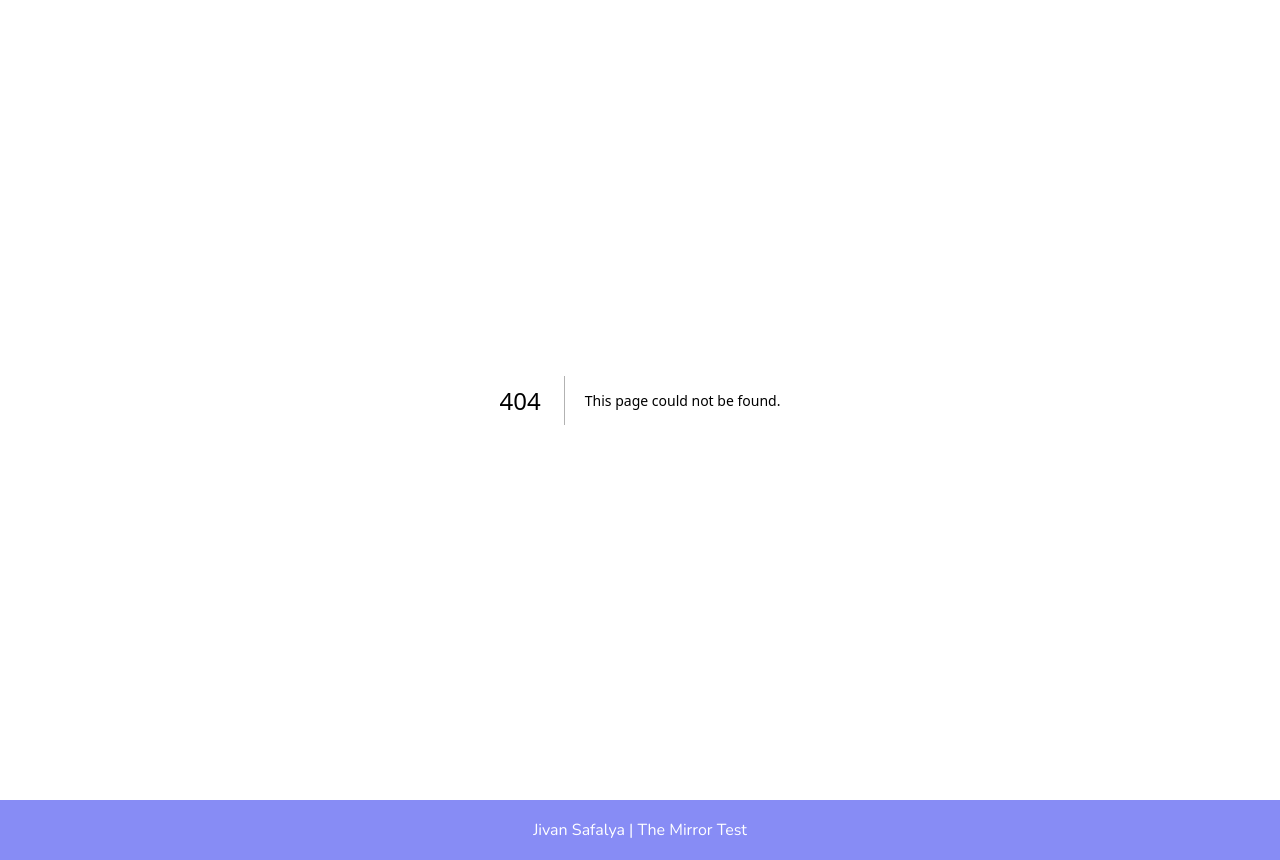
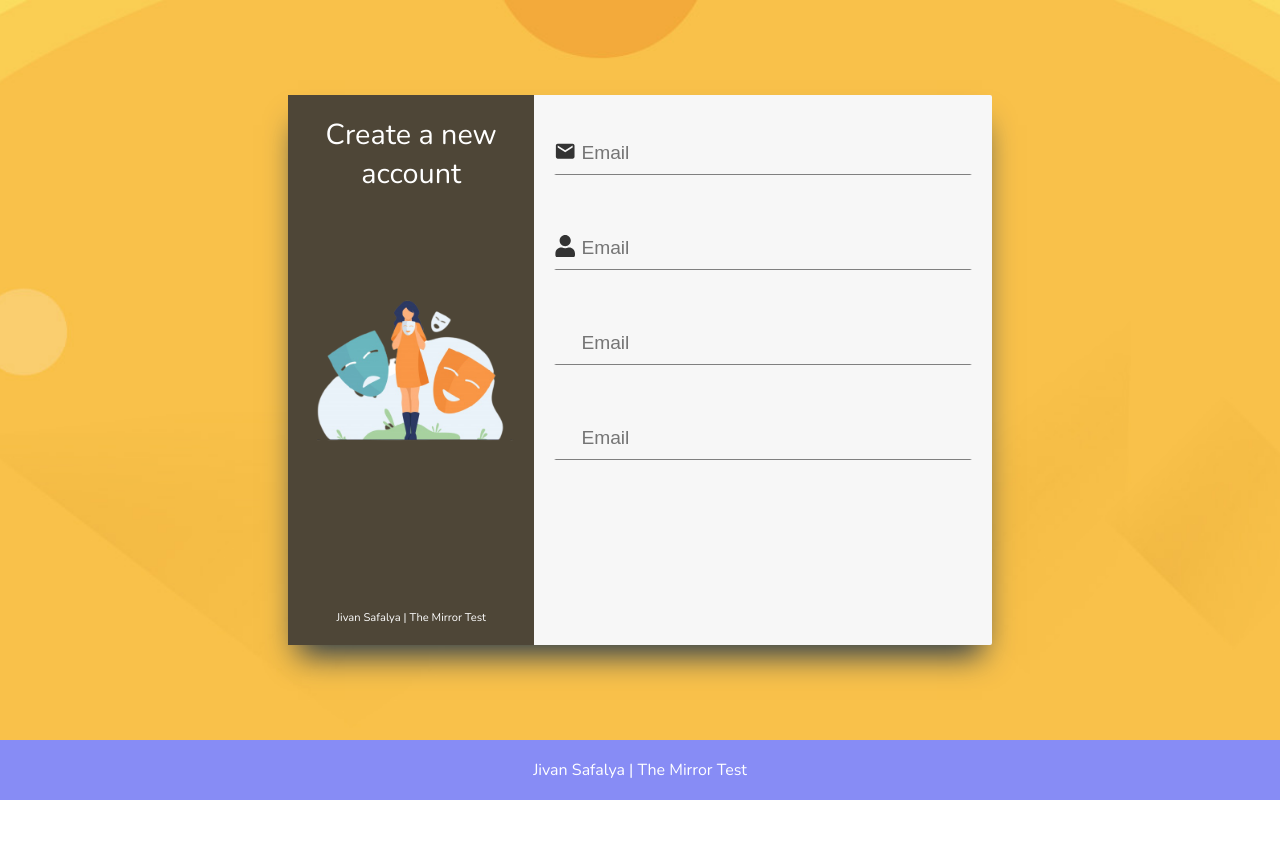
Before and after one commit to nehjoshi/The-Mirror-Test-Next, a Next.js app: page /register in a window 1280 px wide. Before the commit this address had no page. After the commit the page ends 800 px from the top, so only its background shows below. Built offline with nearby package versions, Linux system fonts and the light colour scheme.

Commit message:
Started sign up page

```diff
--- a/app/login/page.module.css
+++ b/app/login/page.module.css
@@ -42,6 +42,7 @@
     flex-direction: column;
     align-items: center;
     gap: 20px;
+    padding-bottom: 10px;
 }
 .title {
     text-align: center;
@@ -79,6 +80,16 @@
     background-color: #ddb033;
     transform: scale(1.05);
 }
+.forgot {
+    font-size: 0.8rem;
+    color: #333333;
+    cursor: pointer;
+}
+.or {
+    font-size: 1rem;
+    font-weight: bold;
+    color: #2694cf;
+}
 .googleBtn {
     width: 80%;
     height: 50px;
@@ -112,13 +123,14 @@
     color: #fff;
     background-color: rgb(80, 80, 237);
 }
-.forgot {
-    font-size: 0.8rem;
-    color: #333333;
-    cursor: pointer;
-}
+
 .error {
     color: rgb(193, 0, 0);
     cursor: default;
     font-size: 1rem;
 }
+.register {
+    color: #333333;
+    font-size: 1rem;
+    cursor: pointer;
+}
--- /dev/null
+++ b/app/register/page.jsx
@@ -0,0 +1,44 @@
+import Image from 'next/image';
+import styles from './page.module.css';
+import { MdEmail } from 'react-icons/md';
+import {FaUser} from 'react-icons/fa';
+
+const Register = () => {
+    return (
+        <div className={styles.container}>
+            <div className={styles.box}>
+                <div className={styles.boxLeft}>
+                    <p className={styles.heading}>Create a new account</p>
+                    <div className={styles.imgContainer}>
+                        <Image src="/emotions.png" alt="Register image" className={styles.img} fill={true} />
+                    </div>
+                    <div className={styles.footer}>
+                        <p>Jivan Safalya | The Mirror Test</p>
+                    </div>
+                </div>
+                <div className={styles.boxRight}>
+                    <div className={styles.formContainer}>
+                        <div className={styles.formItem}>
+                            <MdEmail className={styles.icon} />
+                            <input type="text" placeholder="Email" className={styles.input} />
+                        </div>
+                        <div className={styles.formItem}>
+                            <FaUser className={styles.icon} />
+                            <input type="text" placeholder="Email" className={styles.input} />
+                        </div>
+                        <div className={styles.formItem}>
+                            {/* <MdOutlineEmail className={styles.icon} /> */}
+                            <input type="text" placeholder="Email" className={styles.input} />
+                        </div>
+                        <div className={styles.formItem}>
+                            {/* <MdOutlineEmail className={styles.icon} /> */}
+                            <input type="text" placeholder="Email" className={styles.input} />
+                        </div>
+                    </div>
+                </div>
+            </div>
+        </div>
+    )
+}
+
+export default Register
--- /dev/null
+++ b/app/register/page.module.css
@@ -0,0 +1,97 @@
+.container {
+    height: calc(100vh - 60px);
+    background: url('/background.jpg');
+    background-size: cover;
+    background-position: center;
+    background-repeat: no-repeat;
+    display: flex;
+    justify-content: center;
+    align-items: center;
+}
+
+.box {
+    min-height: 550px;
+    width: 55%;
+    display: flex;
+    justify-content: space-evenly;
+    background-color: #f7f7f7;
+    border-radius: 2px;
+    color: #333333;
+    box-shadow: rgb(38, 57, 77) 0px 20px 30px -10px;
+    position: relative;
+}
+
+.boxLeft {
+    width: 35%;
+    background: #4E4637;
+    position: relative;
+    display: flex;
+    flex-direction: column;
+    align-items: center;
+}
+
+.heading {
+    font-size: 1.8rem;
+    text-align: center;
+    margin-top: 20px;
+    color: #fff;
+}
+
+.imgContainer {
+    height: 15vh;
+    margin-top: 60px;
+}
+
+.img {
+    height: 100%;
+    width: 100%;
+    object-fit: contain;
+}
+
+.footer {
+    position: absolute;
+    bottom: 20px;
+    display: flex;
+    justify-content: center;
+    width: 100%;
+    color: #fff;
+    font-size: 0.7rem;
+}
+
+.boxRight {
+    width: 65%;
+}
+
+.formContainer {
+    width: 100%;
+    display: flex;
+    flex-direction: column;
+    gap: 20px;
+    padding: 20px;
+}
+
+.formItem {
+    position: relative;
+    width: 100%;
+}
+
+.icon {
+    position: absolute;
+    top: 25px;
+    font-size: 1.4rem;
+}
+
+.input {
+    height: 45px;
+    outline: none;
+    border-color: transparent;
+    width: 100%;
+    border-width: 2px;
+    padding: 0px 25px;
+    font-size: 1.2rem;
+    margin: 15px 0px;
+    background-color: transparent;
+    border-bottom: 1px solid gray;
+    color: #333333;
+
+}
--- a/package.json
+++ b/package.json
@@ -17,6 +17,7 @@
     "next": "13.4.9",
     "next-auth": "^4.22.3",
     "react": "18.2.0",
-    "react-dom": "18.2.0"
+    "react-dom": "18.2.0",
+    "react-icons": "^4.10.1"
   }
 }
```
Also changed, not shown: app/login/page.jsx (+15 -3 lines), public/emotions.png (added), 1 other file (tests, documents, lock files or other folders).
